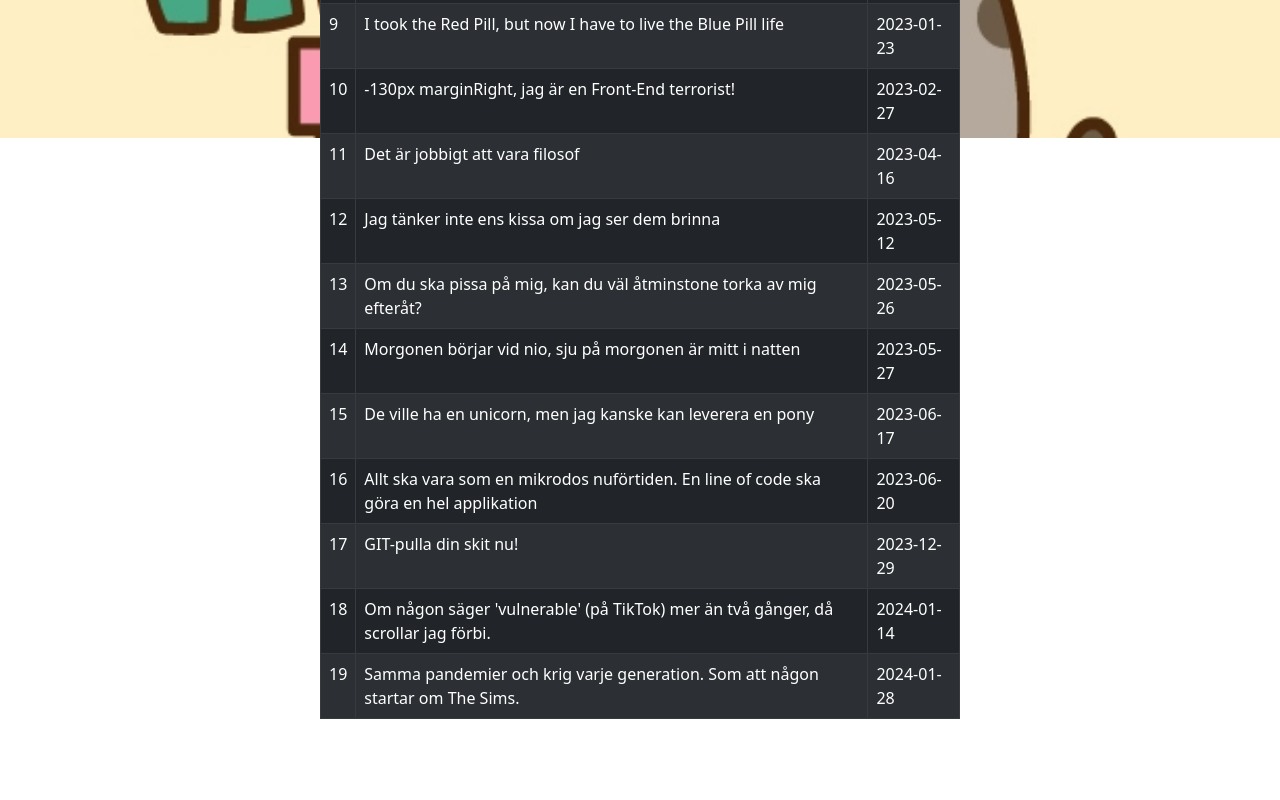
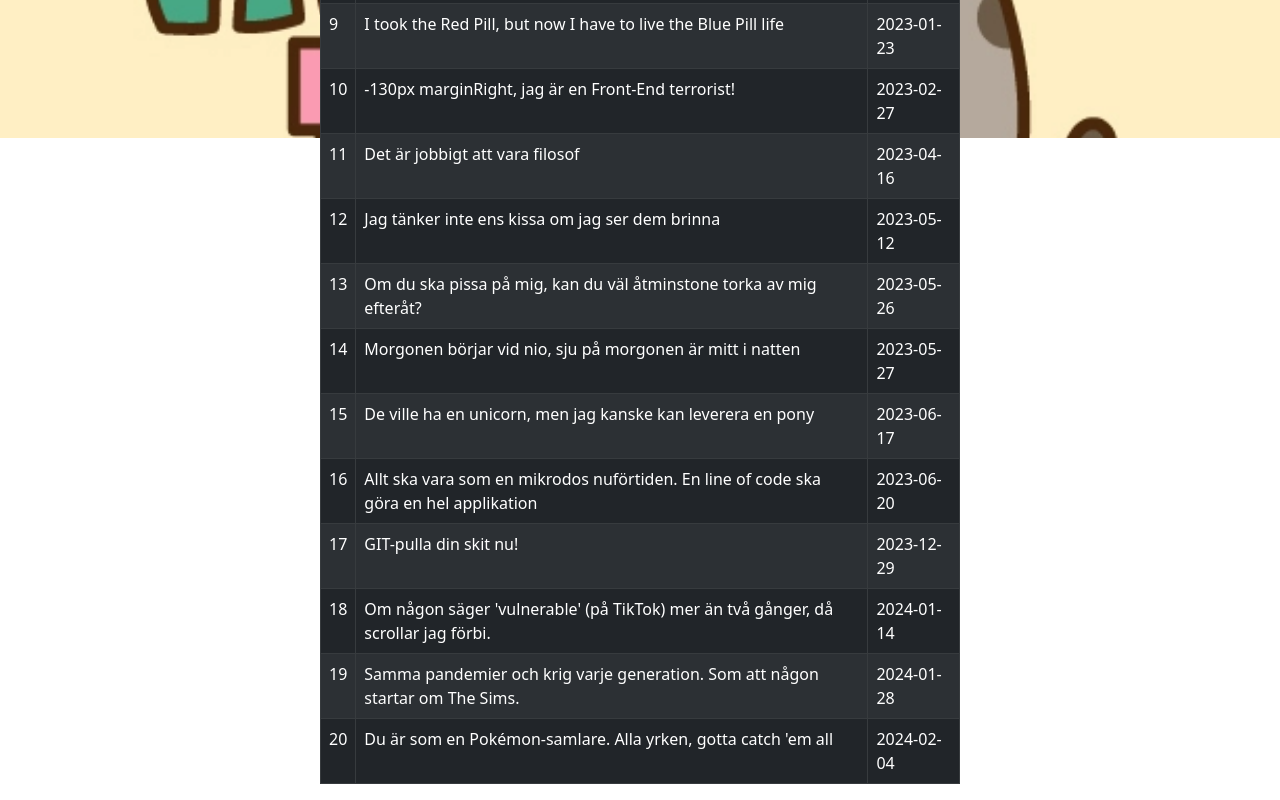
Before and after one commit to Stenstromen/filosofiskaeleonora, a React (Create React App) app: page /all in a window 1280 px wide. Shown: the part 662-1462 px from the top of the page. Before the commit the page ends 1397 px from the top, so only its background shows below. Built offline with nearby package versions, Linux system fonts and the light colour scheme.

Commit message:
Added quote

```diff
--- a/src/assets/Quotes.js
+++ b/src/assets/Quotes.js
@@ -100,6 +100,11 @@ const Quotes = [
       "Samma pandemier och krig varje generation. Som att någon startar om The Sims.",
     date: "2024-01-28",
   },
+  {
+    id: 20,
+    quote: "Du är som en Pokémon-samlare. Alla yrken, gotta catch 'em all",
+    date: "2024-02-04",
+  },
 ];
 
 module.exports = Quotes;
```
